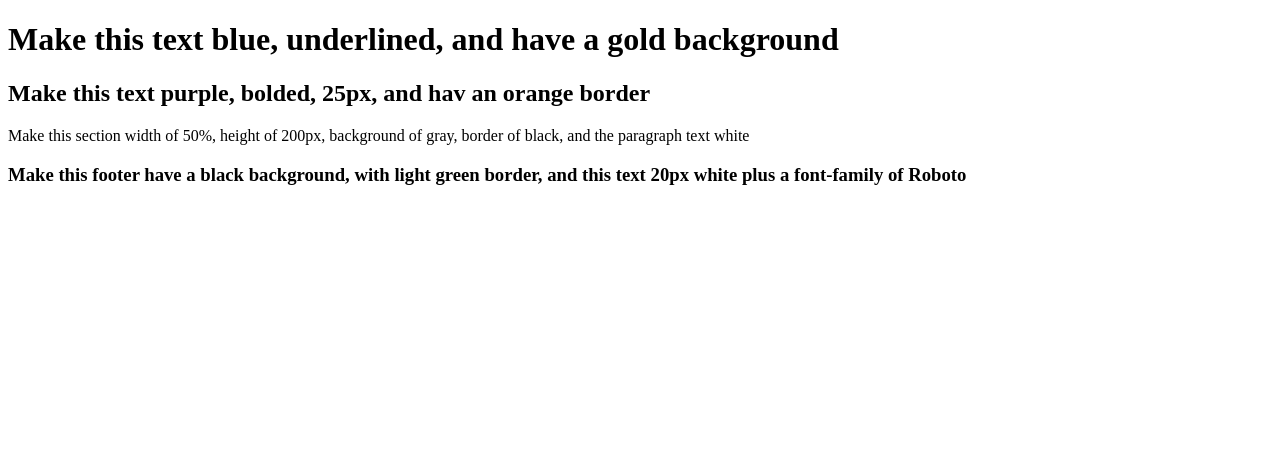
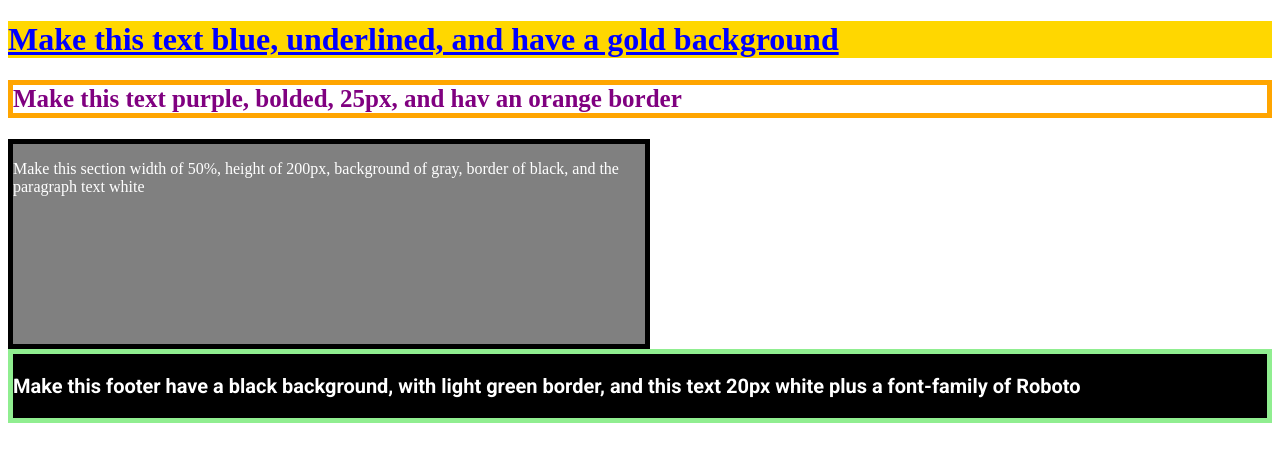
Before and after one commit to shabscreativecontent/superReview, a plain HTML site: page basic-css/index.html in a window 1280 px wide. Drawn offline with Linux system fonts and the light colour scheme.

Commit message:
Review Update

```diff
--- a/bachelor-code/3/js/main.js
+++ b/bachelor-code/3/js/main.js
@@ -1,10 +1,10 @@
 const contestants = document.querySelectorAll('.contestant')
 
-Array.from(contestants).forEach(element => element.addEventListener('click', /*INSERTCODE*/))
+Array.from(contestants).forEach(element => element.addEventListener('click', checkForRose))
 
 function checkForRose(click){
-	if(click.target.classList.contains(/*INSERTCODE*/)){
-		document.querySelector('#nikki').classList.toggle(/*INSERTCODE*/)
+	if(click.target.classList.contains('rose')){
+		document.querySelector('#nikki').classList.toggle('hidden')
 	}else{
 		alert("Wrong!");
 	}
--- a/basic-css/css/style.css
+++ b/basic-css/css/style.css
@@ -0,0 +1,34 @@
+h1 {
+  color: blue;
+  text-decoration: underline;
+  background-color: gold;
+}
+
+h2 {
+  color: purple;
+  font-weight: bolded;
+  font-size: 25px;
+  border: 5px solid orange;
+}
+
+section {
+  width: 50%;
+  height: 200px;
+  background: grey;
+  border: 5px solid #000000;
+}
+
+section > p {
+  color: #fff;
+}
+
+footer {
+  background: black;
+  border: 5px solid lightgreen;
+}
+
+footer > h3 {
+  color: white;
+  font-size: 20px;
+  font-family: 'Roboto', sans-serif;
+}
--- a/basic-css/index.html
+++ b/basic-css/index.html
@@ -3,8 +3,10 @@
 	<head>
 		<title>Blank Template</title>
 		<!-- external CSS link -->
+		<link href="https://fonts.googleapis.com/css2?family=Roboto:ital,wght@0,400;0,700;1,900&display=swap" rel="stylesheet">
 		<link rel="stylesheet" href="css/style.css">
 	</head>
+
 	<body>
 
 		<h1>Make this text blue, underlined, and have a gold background</h1>
```
Also changed, not shown: box-model-practice/index.html (+1 -0 lines).
